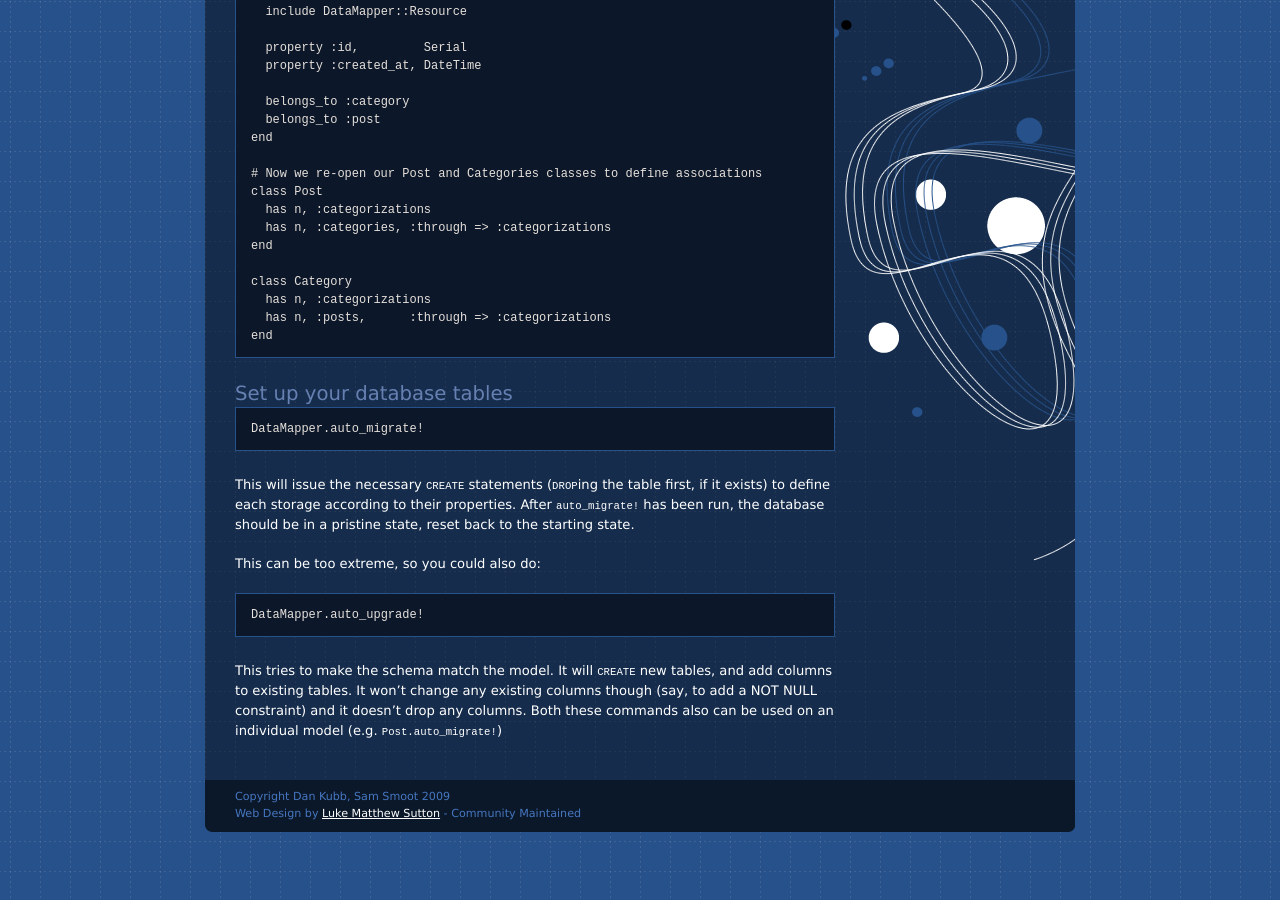
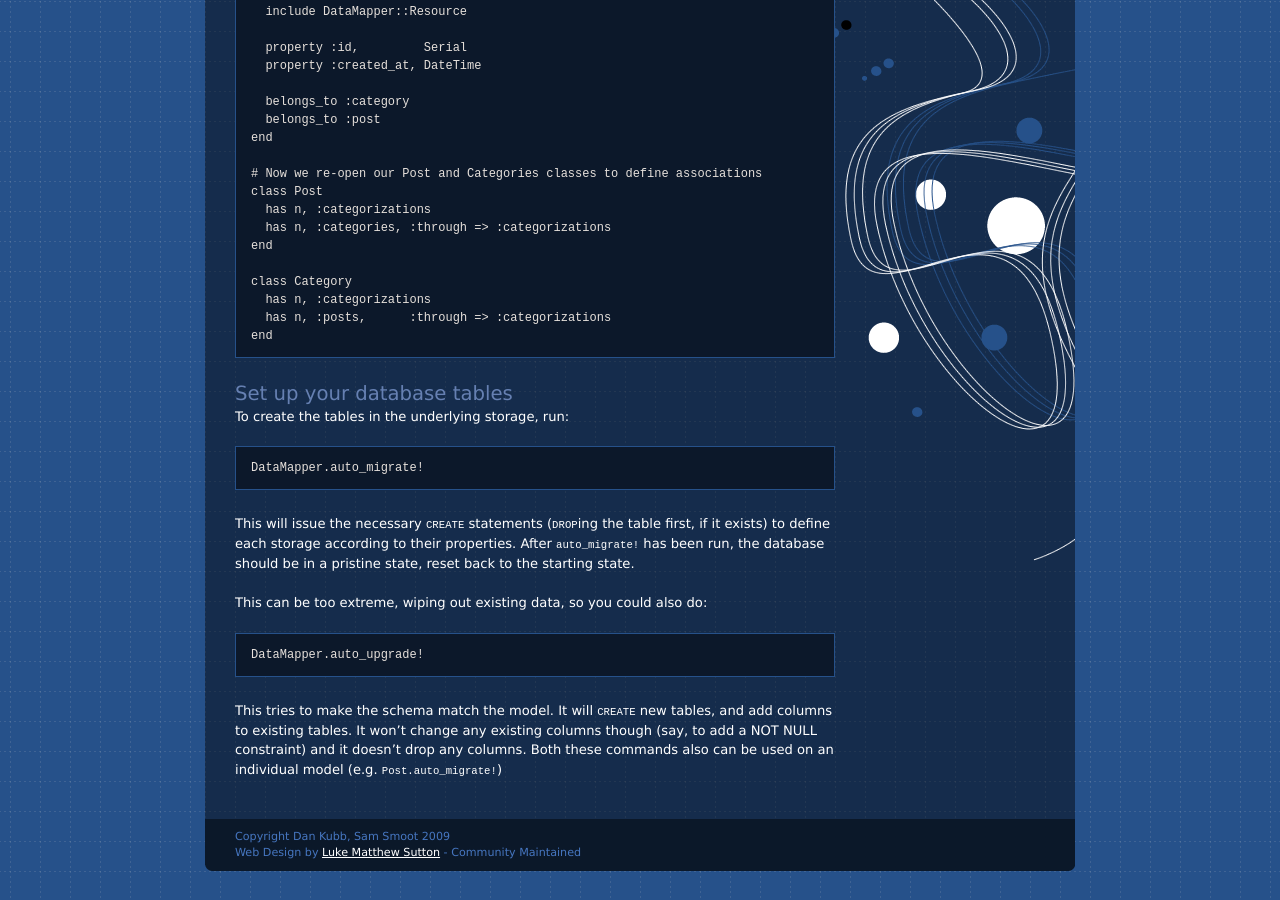
Before and after one commit to datamapper/datamapper.github.com, a Jekyll site: the page built from getting-started.markdown, in a window 1280 px wide and 900 px high, scrolled down 2248 px. Built offline with Jekyll 4.4.1, drawn with Linux system fonts in a browser that asks for light colours.

Commit message:
Don't start a section with a code example

```diff
--- a/getting-started.markdown
+++ b/getting-started.markdown
@@ -158,6 +158,8 @@ end
 Set up your database tables
 ---------------------------
 
+To create the tables in the underlying storage, run:
+
 {% highlight ruby %}
 DataMapper.auto_migrate!
 {% endhighlight %}
@@ -167,7 +169,7 @@ it exists) to define each storage according to their properties. After
 `auto_migrate!` has been run, the database should be in a pristine state, reset
 back to the starting state.
 
-This can be too extreme, so you could also do:
+This can be too extreme, wiping out existing data, so you could also do:
 
 {% highlight ruby %}
 DataMapper.auto_upgrade!
```
